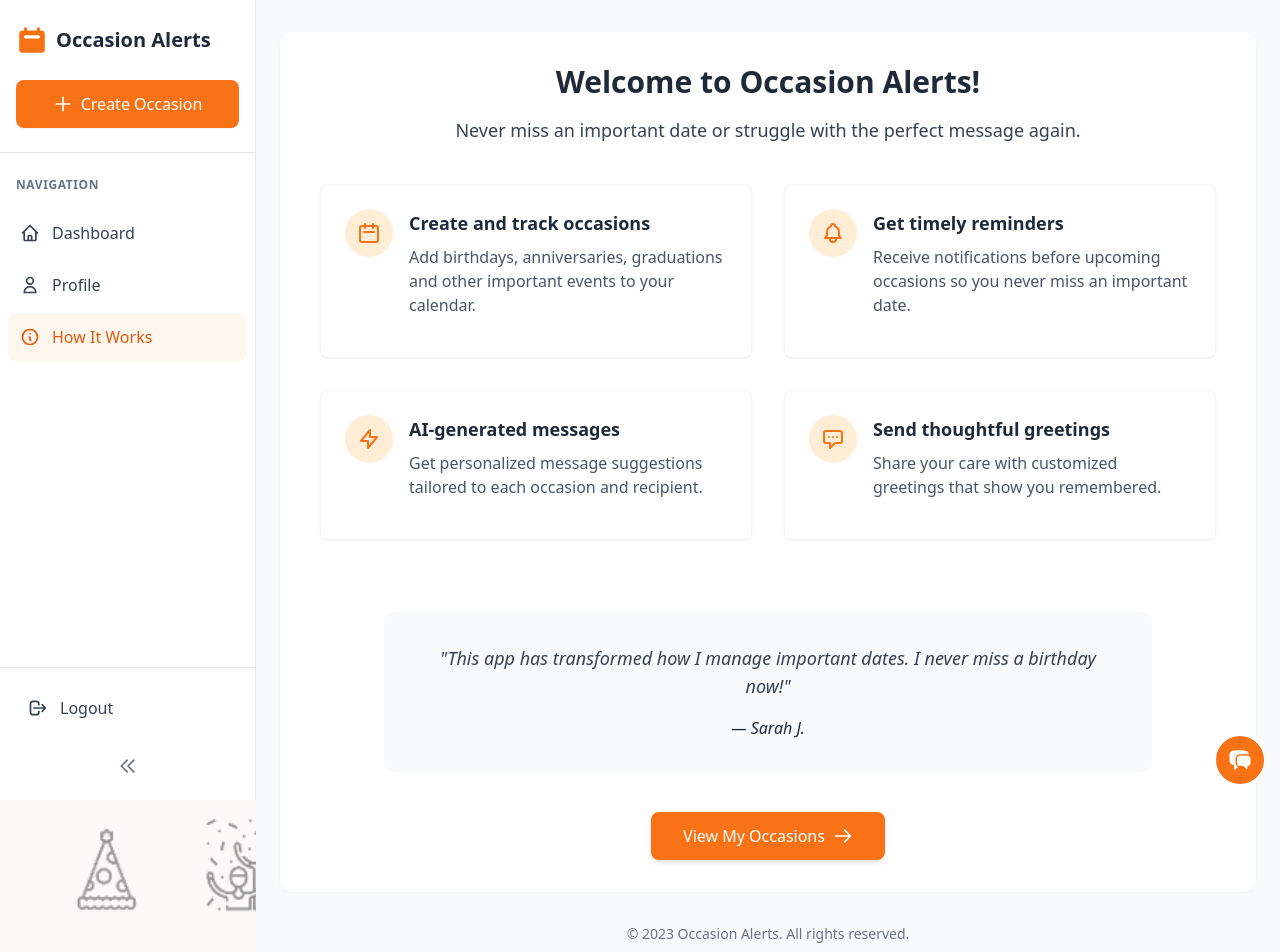
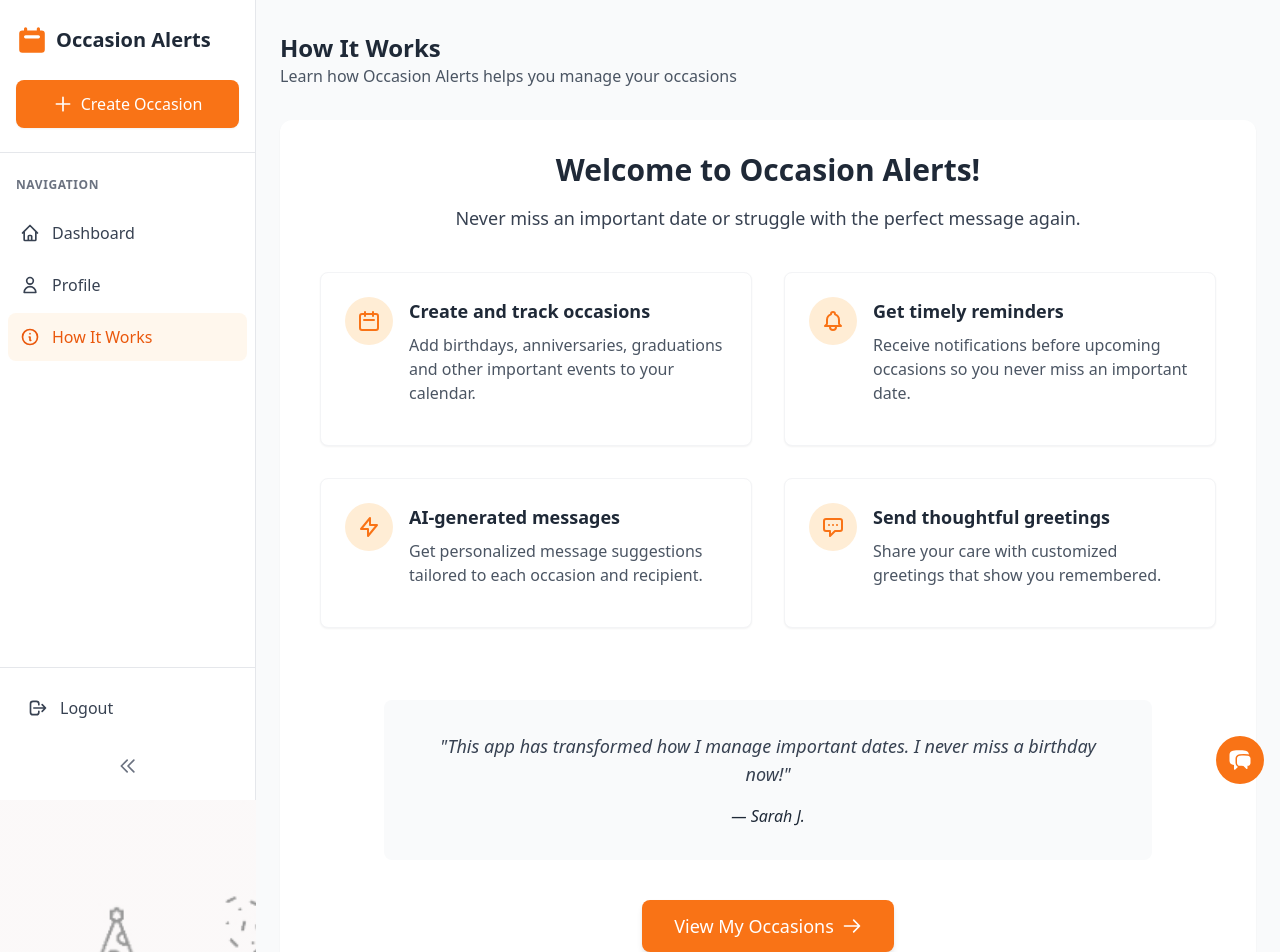
Before and after one commit to alindenberg/occasions-fe, a Next.js app: page /how-it-works in a window 1280 px wide. Shown: the top 952 px of the page. Built offline with nearby package versions, Linux system fonts and the light colour scheme; no server answers; sample sign-in values are in the browser's storage.

Commit message:
small stuff

```diff
--- a/src/pages/how-it-works.tsx
+++ b/src/pages/how-it-works.tsx
@@ -15,8 +15,8 @@ export default function HowItWorks() {
     return (
         <>
             <Head>
-                <title>OccasionAlert | How It Works</title>
-                <meta name="description" content="Learn how OccasionAlert helps you manage your important occasions" />
+                <title>Occasion Alerts | How It Works</title>
+                <meta name="description" content="Learn how Occasion Alerts helps you manage your important occasions" />
             </Head>
 
             <div className="flex w-full overflow-x-hidden">
@@ -43,17 +43,24 @@ export default function HowItWorks() {
                             </button>
                             <h1 className="text-xl font-bold text-gray-800">How It Works</h1>
                         </div>
+
+                        {/* Desktop header */}
+                        <div className="hidden md:block mb-8">
+                            <h1 className="text-2xl font-bold text-gray-800">How It Works</h1>
+                            <p className="text-gray-600">Learn how Occasion Alerts helps you manage your occasions</p>
+                        </div>
+
                         <div className="bg-white rounded-xl shadow-sm p-8 max-w-5xl mx-auto">
                             <Detail />
 
                             <div className="mt-10 flex justify-center">
                                 {isAuthenticated ? (
                                     <button
-                                        className="bg-orange-500 hover:bg-orange-600 text-white font-medium py-3 px-8 rounded-lg transition-colors shadow-md flex items-center"
+                                        className="bg-orange-500 hover:bg-orange-600 text-white font-medium py-3 px-8 rounded-lg transition-colors shadow-md hover:scale-105 duration-200 ease-in-out text-lg flex items-center"
                                         onClick={() => router.push('/')}
                                     >
-                                        View My Occasions
-                                        <svg className="w-5 h-5 ml-2" fill="none" stroke="currentColor" viewBox="0 0 24 24" xmlns="http://www.w3.org/2000/svg">
+                                        <span>View My Occasions</span>
+                                        <svg className="w-5 h-5 ml-2 flex-shrink-0" fill="none" stroke="currentColor" viewBox="0 0 24 24" xmlns="http://www.w3.org/2000/svg">
                                             <path strokeLinecap="round" strokeLinejoin="round" strokeWidth="2" d="M14 5l7 7m0 0l-7 7m7-7H3"></path>
                                         </svg>
                                     </button>
--- a/src/pages/index.tsx
+++ b/src/pages/index.tsx
@@ -325,7 +325,7 @@ export default function OccasionsPage({ initialOccasions }: { initialOccasions:
   return (
     <>
       <Head>
-        <title>OccasionAlert | Your Occasions Dashboard</title>
+        <title>Occasion Alerts | Your Occasions Dashboard</title>
         <meta name="description" content="Manage all your important occasions in one place" />
       </Head>
 
--- a/src/pages/profile.tsx
+++ b/src/pages/profile.tsx
@@ -48,7 +48,7 @@ export default function Profile() {
     return (
         <>
             <Head>
-                <title>OccasionAlert | Profile</title>
+                <title>Occasion Alerts | Profile</title>
                 <meta name="description" content="Manage your profile and account settings" />
             </Head>
 
--- a/src/pages/security-policy.tsx
+++ b/src/pages/security-policy.tsx
@@ -4,8 +4,8 @@ export default function SecurityPolicy() {
     return (
         <>
             <Head>
-                <title>Security Policy | OccasionAlert</title>
-                <meta name="description" content="Security policy for OccasionAlert" />
+                <title>Security Policy | Occasion Alerts</title>
+                <meta name="description" content="Security policy for Occasion Alerts" />
             </Head>
             <main className="container mx-auto px-4 py-8 max-w-4xl">
                 <h1 className="text-3xl font-bold mb-6">Security Policy</h1>
```
